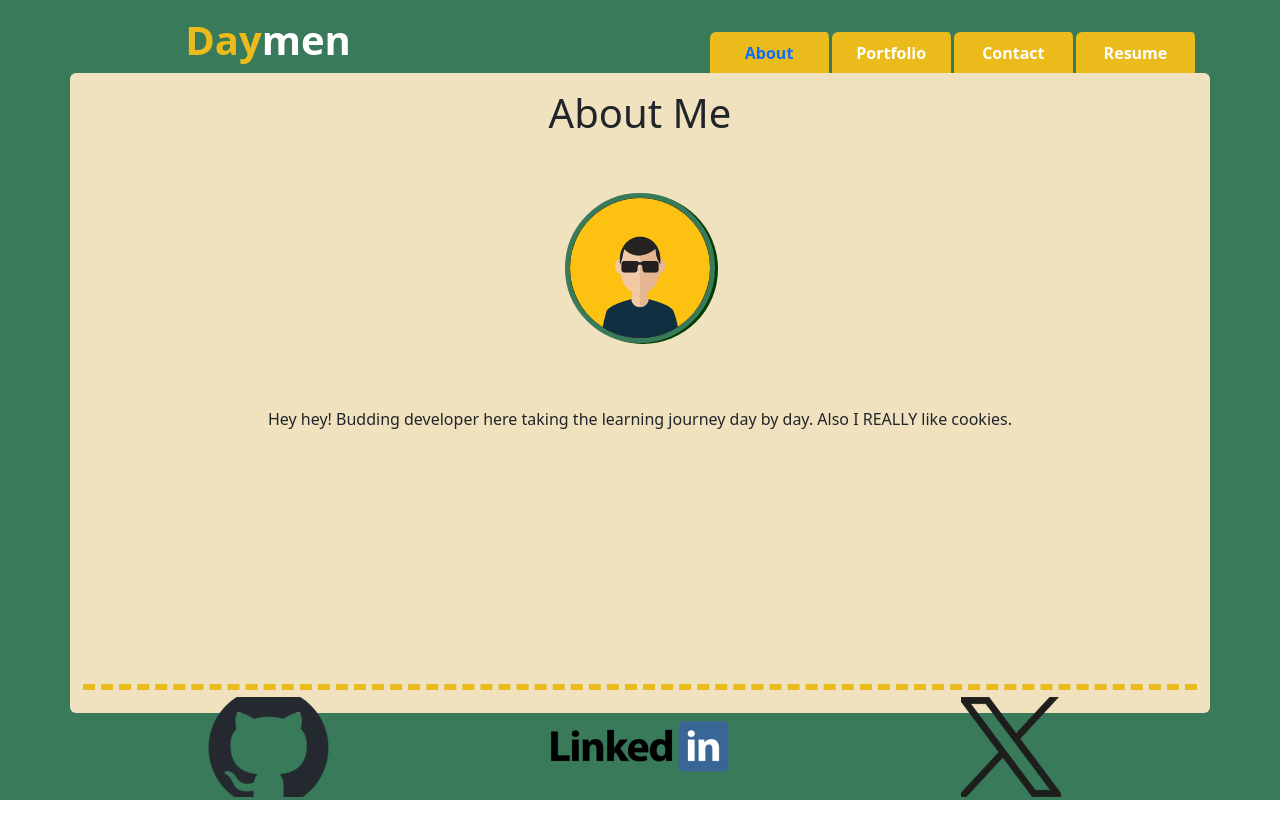
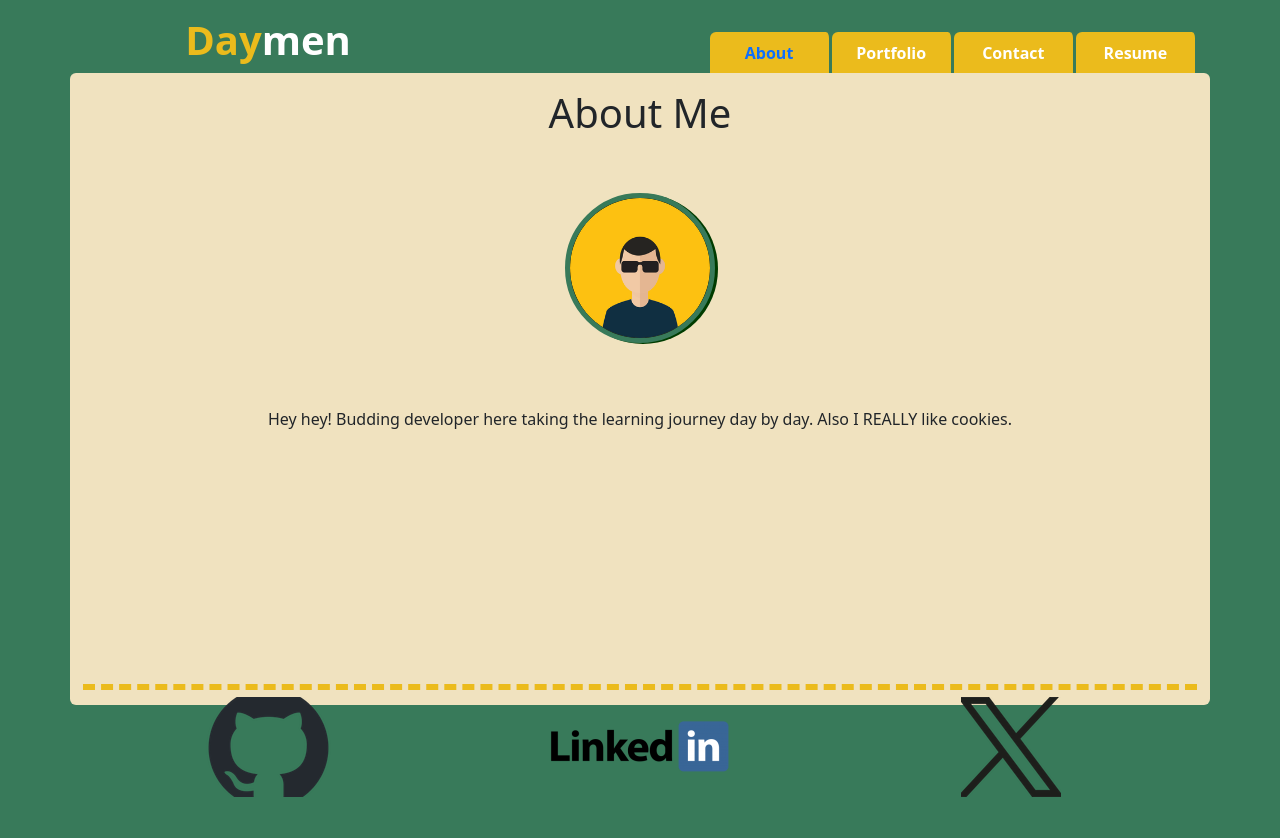
Before and after one commit to DaymenPasick/folio-react, a React (Vite) app: page / in a window 1280 px wide. Shown: the top 838 px of the page. Before the commit the page ends 800 px from the top, so only its background shows below. Built offline with nearby package versions, Linux system fonts and the light colour scheme.

Commit message:
think I found an overall setup I can tolerate haha xD

```diff
--- a/src/styles/styles.css
+++ b/src/styles/styles.css
@@ -14,11 +14,11 @@
 /* Main Settings */
 .pageBackground {
     background: var(--main-background);
-    height: 100vh;
+    height: 120vh;
 }
 
 .folderBG {
-    height: 80vh;
+    height: 79vh;
     padding: 0;
     background: rgb(240, 226, 191);
 }
```
